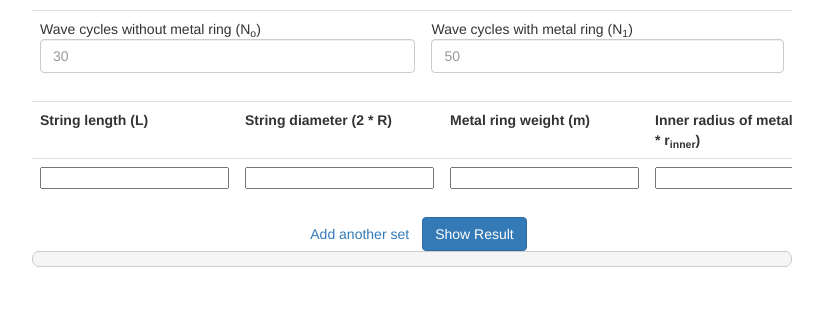
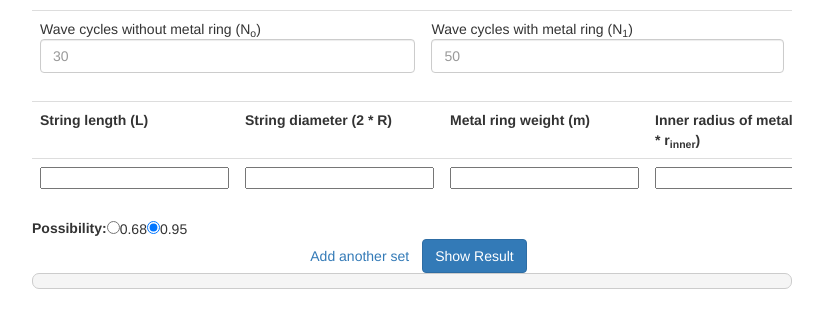
Before and after one commit to iBug/CPE-Toolbox, a Jekyll site: the page built from ShearModulus/index.html, in a window 1280 px wide. Shown: the top 328 px of the page, without its empty margins (228-1051 px from the left). Built offline with Jekyll 4.4.1, drawn with Linux system fonts in a browser that asks for light colours; nearby versions of some CDN libraries; library files that are not in the unit come from our copies; part of the change alters nothing that is shown.

Commit message:
Possibility selection

```diff
--- a/ShearModulus/index.html
+++ b/ShearModulus/index.html
@@ -39,6 +39,7 @@ layout: tool
 		</tbody>
 	</table>
 </div>
+{% include possibility.html %}
 <table align="center">
 	<tbody>
 		<tr>
--- /dev/null
+++ b/_includes/possibility.html
@@ -0,0 +1,9 @@
+<div id="possibility">
+	<table>
+		<tbody>
+			<td><b>Possibility:</b></td>
+			<td><input type="radio" name="possibility" value="1">0.68</input></td>
+			<td><input type="radio" name="possibility" value="2" checked>0.95</input></td>
+		</tbody>
+	</table>
+</div>
--- a/lib-ibug.js
+++ b/lib-ibug.js
@@ -32,6 +32,10 @@ function getNumber(name) {
   return Number(document.getElementById(name).value);
 }
 
+function getPossiblityMode() {
+  return document.querySelector('input[name="possibility"]:checked').value;
+}
+
 function forEach(l, f) {
   let r = [];
   for (let i = 0; i < l.length; i++) {
@@ -39,6 +43,43 @@ function forEach(l, f) {
   }
   return r;
 }
+
+const lib = {
+  t_factor: function(n, mode) {
+    const A = [3.00, 2.04, 1.56, 1.32, 1.20, 1.14, 1.11, 1.09, 1.08, 1.07, 1.06, 1.04, 1.03, 1.00];
+    const B = [0.00, 0.00, 0.00, 4.30, 3.18, 2.78, 2.57, 2.46, 2.37, 2.31, 2.26, 2.15, 2.09, 1.96]
+    if (mode == 1) {
+      if (n >= 0 && n <= 10)
+        return A[n];
+      if (n > 10 && n < 15)
+        return A[10];
+      if (n >= 15 && n < 20)
+        return A[11];
+      if (n >= 20)
+        return A[12];
+      return A[13];
+    } else if (mode == 2) {
+      if (n >= 0 && n <= 10)
+        return B[n];
+      if (n > 10 && n < 15)
+        return B[10];
+      if (n >= 15 && n < 20)
+        return B[11];
+      if (n >= 20)
+        return B[12];
+      return B[13];
+    }
+    return 1.0;
+  },
+  k_factor: function(mode) {
+    if (mode == 1)
+      return 1.0;
+    if (mode == 2)
+      return 1.96;
+    return 1.0;
+  },
+  name: "lib-iBug.lib"
+};
 
 const iMath = {
   average: function(l) {
@@ -61,7 +102,7 @@ const iMath = {
     }
     return Math.sqrt(this.sum(dl) / (dl.length - !!unbiased));
   },
-  uncertainty: function(l, t, k, acc, C) {
+  inacc: function(l, t, k, acc, C) {
     return Math.sqrt(
       Math.pow(t * this.ua(l), 2) + Math.pow(k * acc / C, 2)
     );
```
